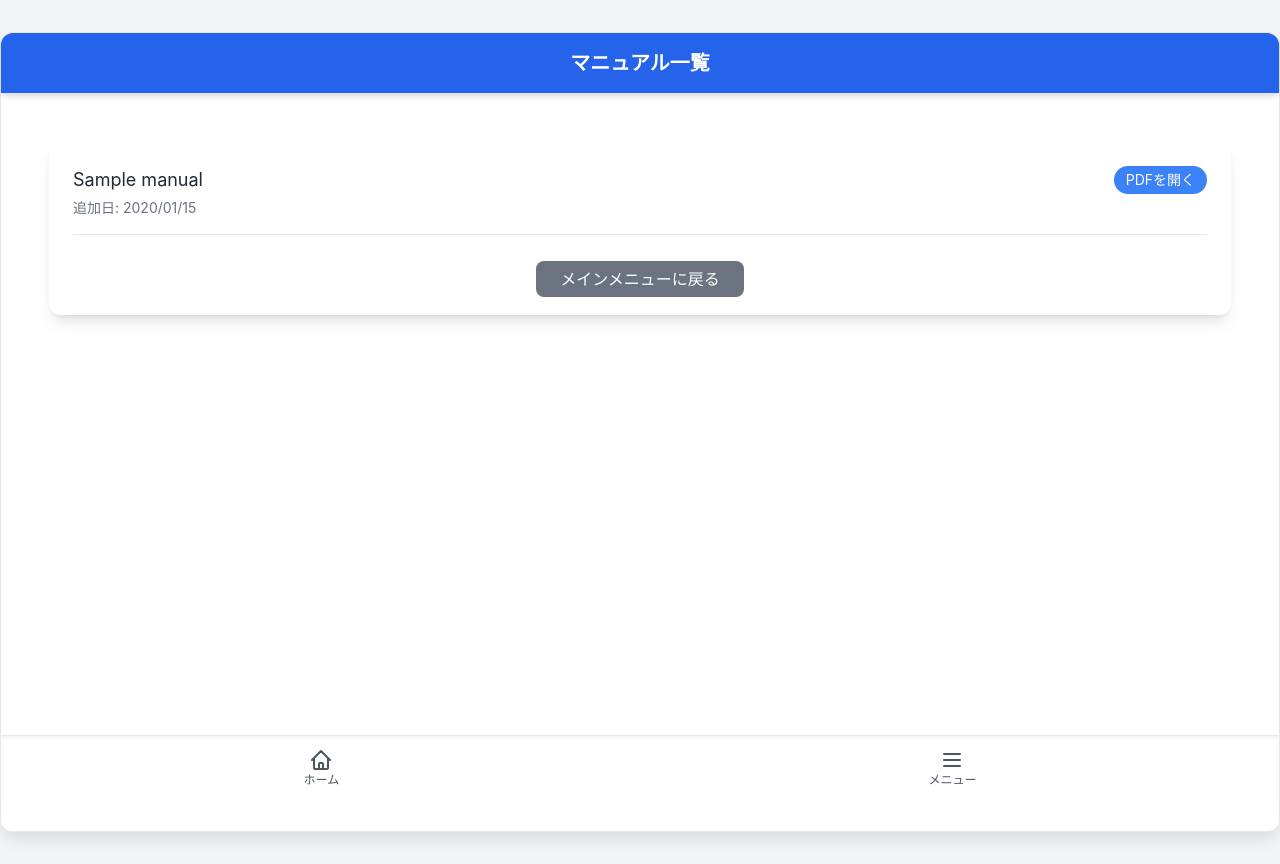
After one commit to iwayashunta/DjangoProject, a Django app: page /manuals/ in a window 1280 px wide. The commit adds this page. Run offline with Django 5.2, Linux system fonts and the light colour scheme; a user stored in the database is signed in; tables that the repository leaves empty hold one stand-in row (values such as "Sample post"); parts of the project's set-up code (start-up, migrations or seed data) failed here and were passed over; some libraries are stand-ins or nearby versions.

Commit message:
災害発生時用のマニュアルを読めるようにしました（11/13）

```diff
--- a/Sotsuken_Portable/admin.py
+++ b/Sotsuken_Portable/admin.py
@@ -1,6 +1,6 @@
 from django.contrib import admin
 from .models import User, Group, GroupMember, SafetyStatus, SupportRequest, OfficialAlert, Shelter, Comment, \
-    DistributionItem, DistributionRecord, CommunityPost
+    DistributionItem, DistributionRecord, CommunityPost, Manual
 
 # 各モデルを管理サイトに登録
 admin.site.register(User)
@@ -14,3 +14,4 @@ admin.site.register(Comment)
 admin.site.register(DistributionItem)
 admin.site.register(DistributionRecord)
 admin.site.register(CommunityPost)
+admin.site.register(Manual)
--- a/Sotsuken_Portable/models.py
+++ b/Sotsuken_Portable/models.py
@@ -809,3 +809,18 @@ class FieldReportLog(models.Model):
 class OnlineUser(models.Model):
     user = models.OneToOneField(User, on_delete=models.CASCADE, primary_key=True)
     channel_name = models.CharField(max_length=255)
+
+class Manual(models.Model):
+    """
+    マニュアルを管理するモデル
+    """
+    title = models.CharField(max_length=200, verbose_name="タイトル")
+    pdf_file = models.FileField(upload_to='manuals/', verbose_name="PDFファイル")
+    created_at = models.DateTimeField(auto_now_add=True, verbose_name="作成日時")
+
+    def __str__(self):
+        return self.title
+
+    class Meta:
+        verbose_name = "マニュアル"
+        verbose_name_plural = "マニュアル"
--- a/Sotsuken_Portable/templates/index.html
+++ b/Sotsuken_Portable/templates/index.html
@@ -14,6 +14,7 @@
             <a href="{% url 'Sotsuken_Portable:emergency_sos' %}" class="bg-red-500 text-white p-4 rounded-xl hover:bg-red-600 transition-all font-semibold shadow-lg block">緊急SOS発信</a>
             <a href="{% url 'Sotsuken_Portable:map' %}" class="bg-green-500 text-white p-4 rounded-xl hover:bg-green-600 transition-all font-semibold shadow-lg block">マップ</a>
             <a href="{% url 'Sotsuken_Portable:emergency_common' %}" class="bg-yellow-500 text-white p-4 rounded-xl hover:bg-yellow-600 transition-all font-semibold shadow-lg block">緊急情報</a>
+            <a href="{% url 'Sotsuken_Portable:manual_list' %}" class="bg-gray-600 text-white p-4 rounded-xl hover:bg-gray-700 transition-all font-semibold shadow-lg block col-span-2">マニュアル</a>
         </div>
     </div>
 </div>
--- /dev/null
+++ b/Sotsuken_Portable/templates/manual_list.html
@@ -0,0 +1,37 @@
+{% extends "base.html" %}
+
+{% block title %}マニュアル一覧{% endblock %}
+{% block header_title %}マニュアル一覧{% endblock %}
+
+{% block content %}
+<div class="container mx-auto p-4">
+    <div class="bg-white p-6 rounded-xl shadow-lg">
+
+        {% if manuals %}
+            <ul class="space-y-4">
+                {% for manual in manuals %}
+                    <li class="border-b pb-4">
+                        <a href="{{ manual.pdf_file.url }}" target="_blank" class="flex items-center justify-between text-lg text-gray-800 hover:text-blue-600 transition-colors">
+                            <span>{{ manual.title }}</span>
+                            <span class="text-sm text-white bg-blue-500 px-3 py-1 rounded-full">
+                                PDFを開く
+                            </span>
+                        </a>
+                        <p class="text-sm text-gray-500 mt-1">
+                            追加日: {{ manual.created_at|date:"Y/m/d" }}
+                        </p>
+                    </li>
+                {% endfor %}
+            </ul>
+        {% else %}
+            <p class="text-center text-gray-600">現在、閲覧できるマニュアルはありません。</p>
+        {% endif %}
+
+        <div class="mt-8 text-center">
+            <a href="{% url 'Sotsuken_Portable:user_menu' %}" class="bg-gray-500 text-white py-2 px-6 rounded-lg hover:bg-gray-600 transition-all">
+                メインメニューに戻る
+            </a>
+        </div>
+    </div>
+</div>
+{% endblock %}
--- a/Sotsuken_Portable/templates/user_menu.html
+++ b/Sotsuken_Portable/templates/user_menu.html
@@ -29,11 +29,13 @@
                 QRコード
             </a>
 
+
             {# 設定機能へのリンク #}
             <a href="{% url 'Sotsuken_Portable:settings' %}" class="bg-gray-600 text-white p-4 rounded-xl hover:bg-gray-700 transition-all font-semibold shadow-lg block col-span-2">
                 設定
             </a>
 
+
         </div>
     </div>
 </div>
--- a/Sotsuken_Portable/urls.py
+++ b/Sotsuken_Portable/urls.py
@@ -98,5 +98,7 @@ urlpatterns = [
     # ユーザーIDのQRコードを表示するページ
     path('qr/user-id/', views.user_id_qr_view, name='user_id_qr'),
 
+    path('manuals/', views.manual_list, name='manual_list'),
+
 
 ]
--- a/Sotsuken_Portable/views.py
+++ b/Sotsuken_Portable/views.py
@@ -22,7 +22,7 @@ from django.views.generic import ListView, DetailView, CreateView, TemplateView
 from Sotsuken_Portable.forms import SignUpForm, SafetyStatusForm, SupportRequestForm, CommunityPostForm, CommentForm, \
     GroupCreateForm, UserUpdateForm, MyPasswordChangeForm, ShelterForm
 from Sotsuken_Portable.models import SafetyStatus, SupportRequest, SOSReport, Shelter, OfficialAlert, Group, Message, \
-    CommunityPost, Comment, GroupMember, User
+    CommunityPost, Comment, GroupMember, User, Manual
 from Sotsuken_Portable.decorators import admin_required
 
 
@@ -945,3 +945,14 @@ def user_id_qr_view(request):
         'login_id_str': login_id_str
     }
     return render(request, 'user_id_qr.html', context)
+
+@login_required
+def manual_list(request):
+    """
+    マニュアル一覧を表示するビュー
+    """
+    manuals = Manual.objects.all().order_by('-created_at')
+    context = {
+        'manuals': manuals,
+    }
+    return render(request, 'manual_list.html', context)
--- a/Sotsuken_Portable_Project/settings.py
+++ b/Sotsuken_Portable_Project/settings.py
@@ -189,3 +189,6 @@ CHANNEL_LAYERS = {
         },
     },
 }
+
+MEDIA_URL = '/media/'
+MEDIA_ROOT = BASE_DIR / 'media'
--- a/Sotsuken_Portable_Project/urls.py
+++ b/Sotsuken_Portable_Project/urls.py
@@ -19,6 +19,7 @@ from django.conf import settings
 from django.contrib import admin
 from django.contrib.staticfiles.urls import staticfiles_urlpatterns
 from django.urls import path, include
+from django.conf.urls.static import static
 
 urlpatterns = [
     path('admin/', admin.site.urls),
@@ -31,3 +32,4 @@ if settings.DEBUG:
     # `STATICFILES_DIRS` はリストなので、最初の要素 [0] を指定する
     #urlpatterns += static(settings.STATIC_URL, document_root=settings.STATICFILES_DIRS[0])
     urlpatterns += staticfiles_urlpatterns()
+    urlpatterns += static(settings.MEDIA_URL, document_root=settings.MEDIA_ROOT)
```
